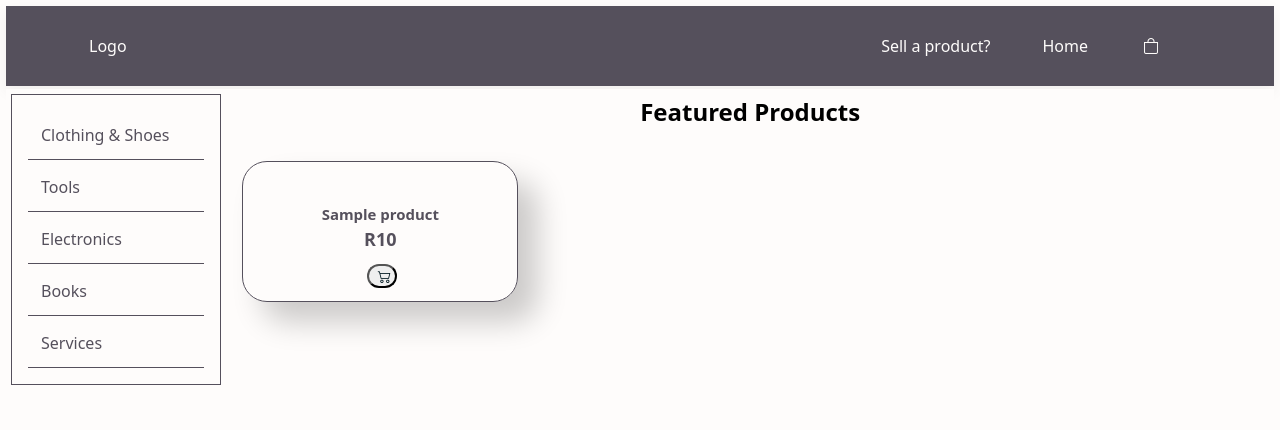
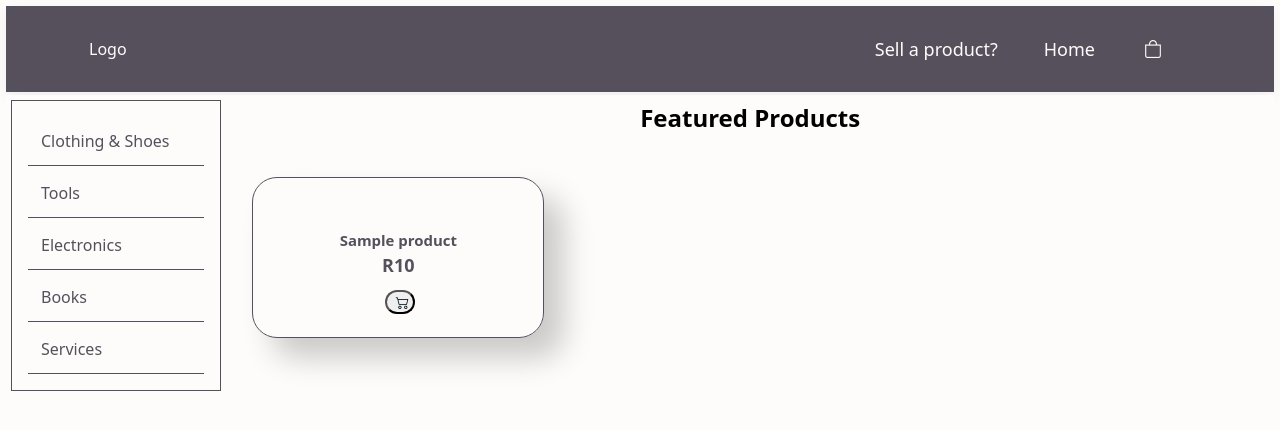
Before and after one commit to aydenk22/itecaAssignment, a PHP site: page /homepage.php in a window 1280 px wide. Shown: the top 430 px of the page. Run offline with PHP 8.4, Linux system fonts and the light colour scheme; tables that the repository leaves empty or names only in its code hold one stand-in row (values such as "Sample post"); data that the repository does not hold is empty.

Commit message:
moved styling to one page

```diff
--- a/homepage.php
+++ b/homepage.php
@@ -44,7 +44,7 @@
          include('userdb.php');
 
 
-         $sql = 'SELECT * FROM products ORDER BY RAND() LIMIT 3';
+         $sql = 'SELECT * FROM products ORDER BY RAND() LIMIT 6';
          $result = mysqli_query($conn, $sql);
 
          $ids = [];
--- a/style.css
+++ b/style.css
@@ -33,7 +33,9 @@ body{
 }
 .navBar li{
    list-style: none;
-   padding: 0 20px;
+   margin: 0 15px;
+   font-size: 18px;
+   padding: 5px;
 }
 .navBar i{
    color: rgb(254, 252, 251);
@@ -81,8 +83,8 @@ body{
 .productContainer{
    width: 23%;
    min-width: 250px;
-   padding: 10px 12px;
-   margin: 10px;
+   padding: 20px;
+   margin: 20px;
    border: 1px solid rgb(85,80,92);
    border-radius: 25px;
    text-align: center;
```
Also changed, not shown: add.php (+10 -11 lines).
